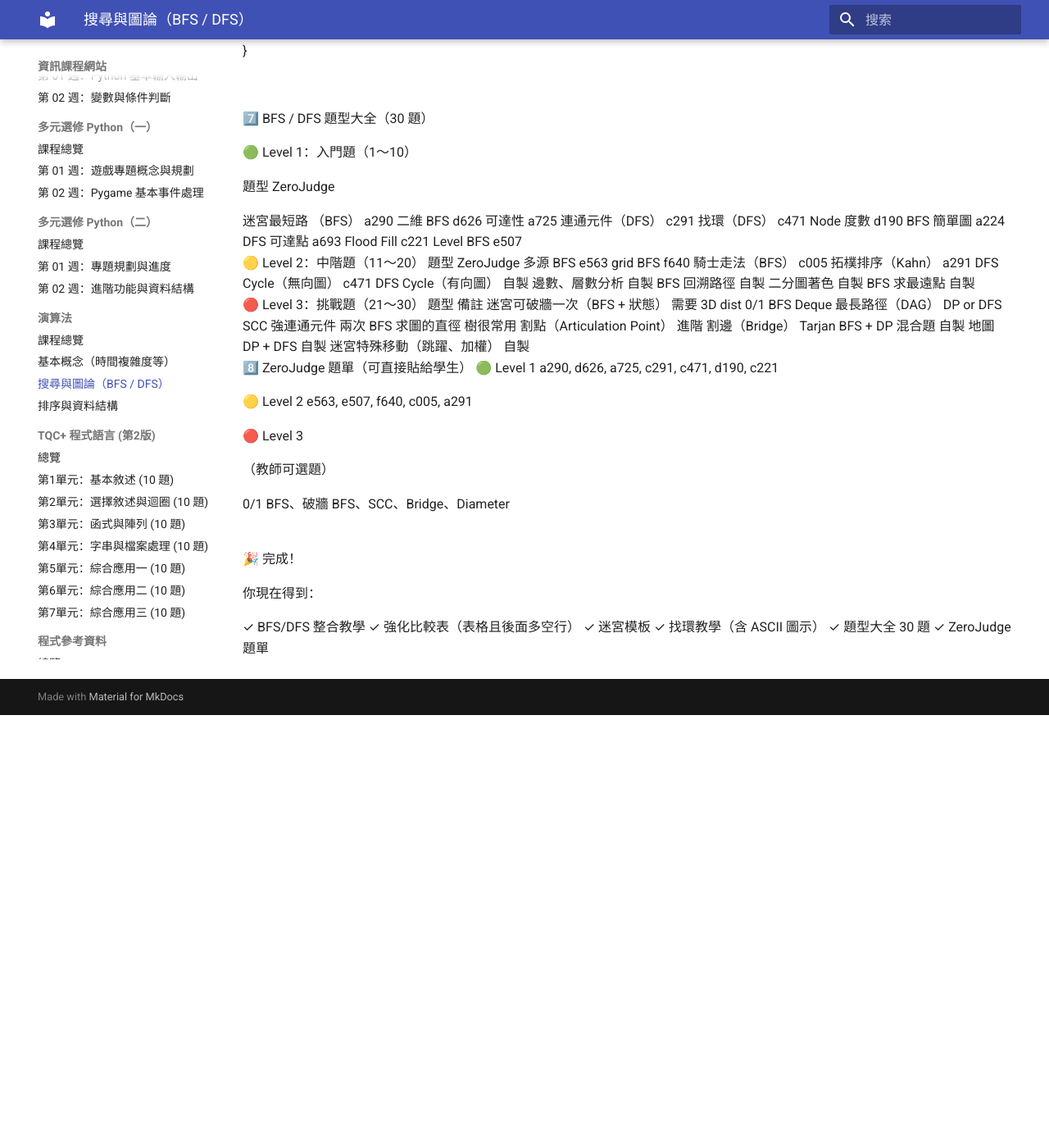
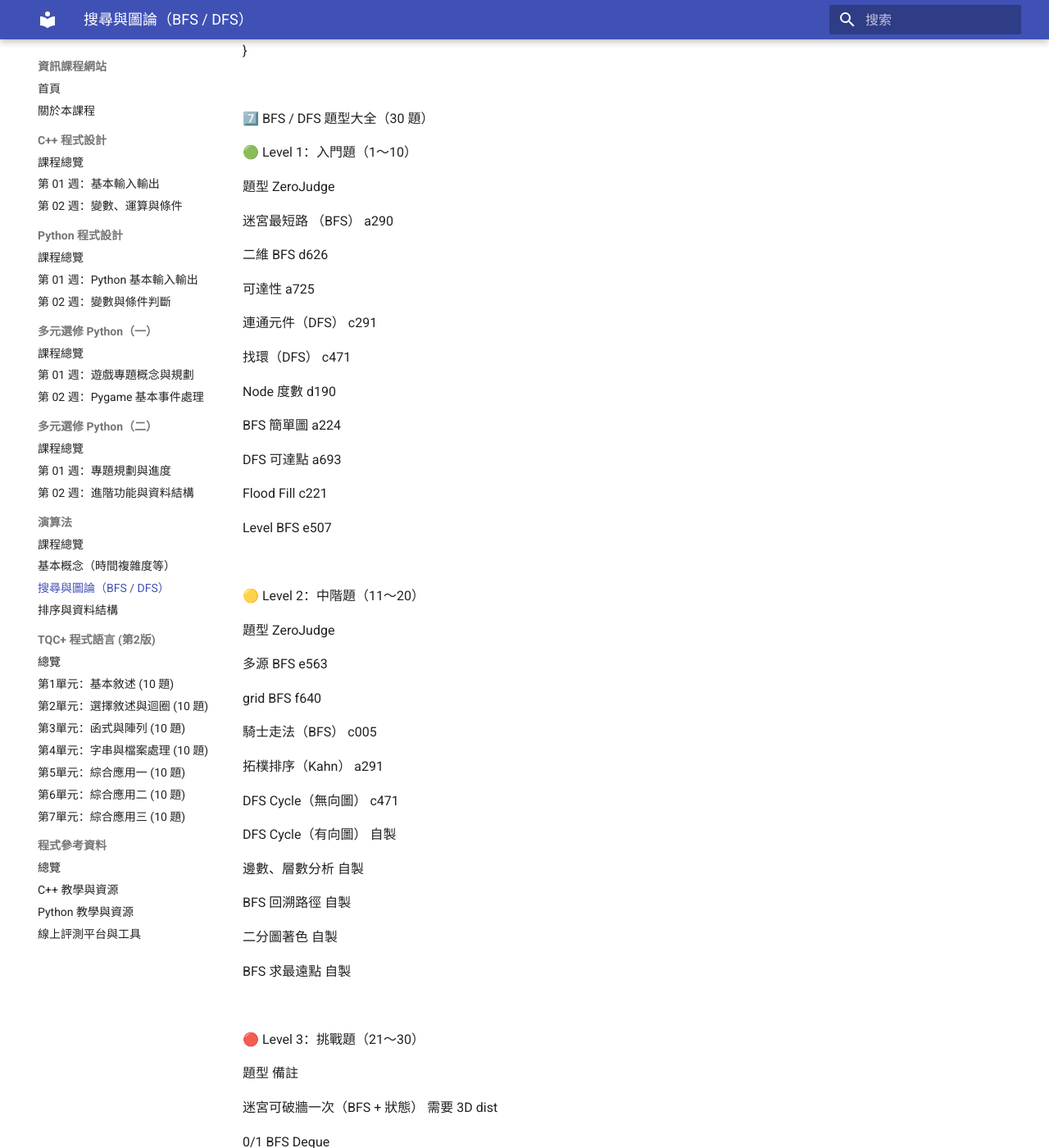
Before and after one commit to be6922/cs-course-site, an MkDocs documentation site: the page built from docs/algorithms/graph_search.md, in a window 1280 px wide and 1400 px high, scrolled down 7070 px. Shown: the whole window at 82% size. Built offline with MkDocs 1.6.1 and Material for MkDocs 9.7.7, drawn with Linux system fonts in a browser that asks for light colours; before the commit the page ends 7942 px from its top, so only the background shows below that; some of the changed text lies outside the part shown.

Commit message:
Update graph_search.md

```diff
--- a/docs/algorithms/graph_search.md
+++ b/docs/algorithms/graph_search.md
@@ -346,63 +346,93 @@ void dfs(int u){
 題型	ZeroJudge
 
 迷宮最短路    （BFS）	a290
+
 二維 BFS	d626
+
 可達性	a725
+
 連通元件（DFS）	c291
+
 找環（DFS）	c471
+
 Node 度數	d190
+
 BFS 簡單圖	a224
+
 DFS 可達點	a693
+
 Flood Fill	c221
+
 Level BFS	e507
+
 <br>
+
 🟡 Level 2：中階題（11～20）
+
 題型	ZeroJudge
+
 多源 BFS	e563
+
 grid BFS	f640
+
 騎士走法（BFS）	c005
+
 拓樸排序（Kahn）	a291
+
 DFS Cycle（無向圖）	c471
+
 DFS Cycle（有向圖）	自製
+
 邊數、層數分析	自製
+
 BFS 回溯路徑	自製
+
 二分圖著色	自製
+
 BFS 求最遠點	自製
+
 <br>
+
 🔴 Level 3：挑戰題（21～30）
+
 題型	備註
+
 迷宮可破牆一次（BFS + 狀態）	需要 3D dist
+
 0/1 BFS	Deque
+
 最長路徑（DAG）	DP or DFS
+
 SCC	強連通元件
+
 兩次 BFS 求圖的直徑	樹很常用
+
 割點（Articulation Point）	進階
+
 割邊（Bridge）	Tarjan
+
 BFS + DP 混合題	自製
+
 地圖 DP + DFS	自製
+
 迷宮特殊移動（跳躍、加權）	自製
+
+
 <br>
+
 8️⃣ ZeroJudge 題單（可直接貼給學生）
+
 🟢 Level 1
+
 a290, d626, a725, c291, c471, d190, c221
 
 🟡 Level 2
+
 e563, e507, f640, c005, a291
 
 🔴 Level 3
 
-（教師可選題）
 
 0/1 BFS、破牆 BFS、SCC、Bridge、Diameter
 
 <br>
-🎉 完成！
-
-你現在得到：
-
-✓ BFS/DFS 整合教學
-✓ 強化比較表（表格且後面多空行）
-✓ 迷宮模板
-✓ 找環教學（含 ASCII 圖示）
-✓ 題型大全 30 題
-✓ ZeroJudge 題單
```
